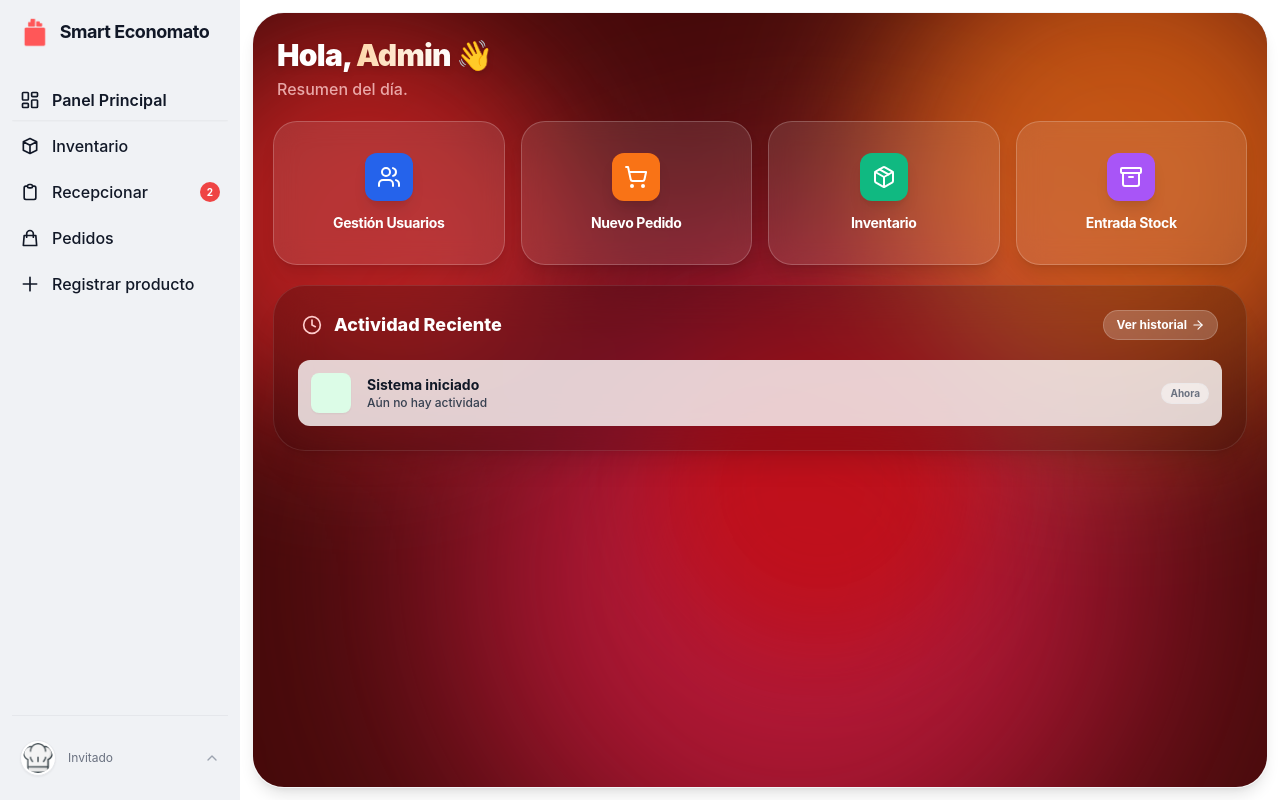
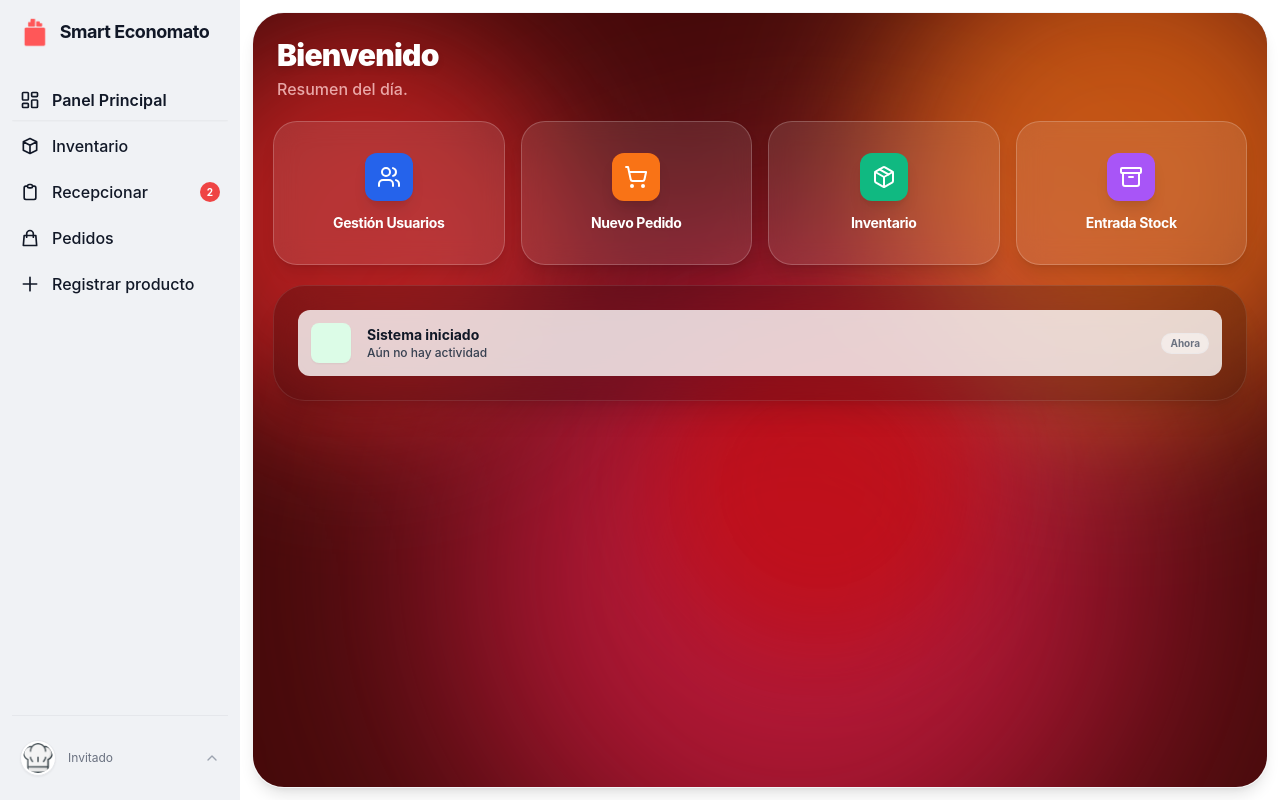
Before and after one commit to EnriquePM/SmartEconomato, a React (Vite) app in the folder EconomatoFront/: page / in a window 1280 px wide. Built offline with nearby package versions, Linux system fonts and the light colour scheme; no server answers; sample sign-in values are in the browser's storage.

Commit message:
Diseño del home

```diff
--- a/EconomatoFront/src/pages/Home.tsx
+++ b/EconomatoFront/src/pages/Home.tsx
@@ -1,5 +1,6 @@
+// src/pages/Home.tsx
 import { Link } from "react-router-dom";
-import { ShoppingCart, Package, Users, AlertTriangle, Clock, ArrowRight } from "lucide-react";
+import { ShoppingCart, Package, Users, AlertTriangle, Clock } from "lucide-react"; // ArrowRight quitado de aquí
 import { useHome } from "../hooks/useHome";
 
 // --- CSS DE LA ANIMACIÓN ---
@@ -26,6 +27,7 @@ const Home = () => {
     <div className="relative w-full h-full bg-[#450a0a] animate-fade-in-up overflow-hidden">
       <style>{backgroundStyle}</style>
 
+        {/* --- CAPA DE MOVIMIENTO --- */}
         <div className="absolute top-0 left-0 w-full h-full overflow-hidden z-0 pointer-events-none">
             <div className="absolute top-[-10%] left-[-10%] w-[500px] h-[500px] bg-red-600 rounded-full mix-blend-screen filter blur-[80px] opacity-70 animate-blob"></div>
             <div className="absolute top-[-10%] right-[-10%] w-[500px] h-[500px] bg-orange-500 rounded-full mix-blend-screen filter blur-[80px] opacity-70 animate-blob animation-delay-2000"></div>
@@ -33,15 +35,18 @@ const Home = () => {
              <div className="absolute top-[30%] left-[40%] w-[400px] h-[400px] bg-red-900 rounded-full mix-blend-overlay filter blur-[60px] opacity-80 animate-blob"></div>
         </div>
 
+        {/* --- CONTENIDO --- */}
         <div className="relative z-10 w-full h-full overflow-y-auto p-5 space-y-5 scrollbar-hide">
 
+            {/* HEADER - Texto actualizado según tu captura */}
             <div className="pl-1 pt-1">
             <h1 className="text-3xl font-black text-white tracking-tight drop-shadow-md">
-                Hola, <span className="text-transparent bg-clip-text bg-gradient-to-r from-orange-200 to-white">Admin</span> 👋
+                Bienvenido
             </h1>
             <p className="text-red-200/80 font-medium mt-1">Resumen del día.</p>
             </div>
 
+            {/* TARJETAS DE ACCESO */}
             <section className="grid grid-cols-2 md:grid-cols-4 gap-4">
             {accesos.map((item, idx) => (
                 <Link
@@ -59,15 +64,9 @@ const Home = () => {
             ))}
             </section>
 
+            {/* LISTA DE ACTIVIDAD */}
             <section className="bg-black/20 backdrop-blur-xl rounded-[2rem] shadow-xl border border-white/10 p-6 flex-1 mb-0">
-            <div className="flex justify-between items-center mb-5 px-1">
-                <h2 className="text-lg font-extrabold text-white flex items-center gap-3 drop-shadow-sm">
-                <Clock className="text-red-200" size={20} /> Actividad Reciente
-                </h2>
-                <button className="text-xs font-bold text-white bg-white/20 px-3 py-1.5 rounded-full hover:bg-white/30 transition-colors flex items-center gap-1 border border-white/20">
-                Ver historial <ArrowRight size={14} />
-                </button>
-            </div>
+
 
             <div className="space-y-3">
                 {actividadReciente.map((item) => (
```
